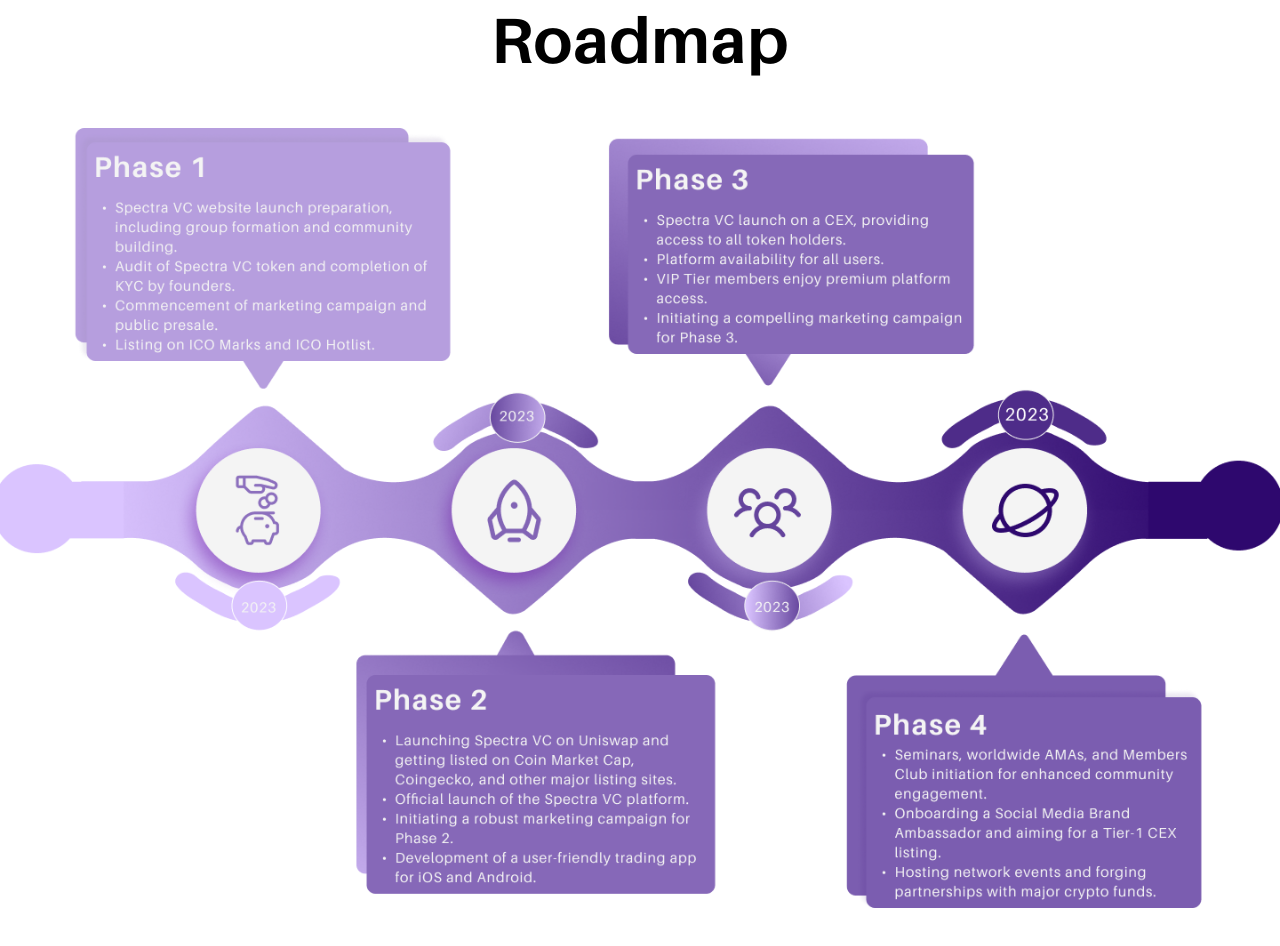
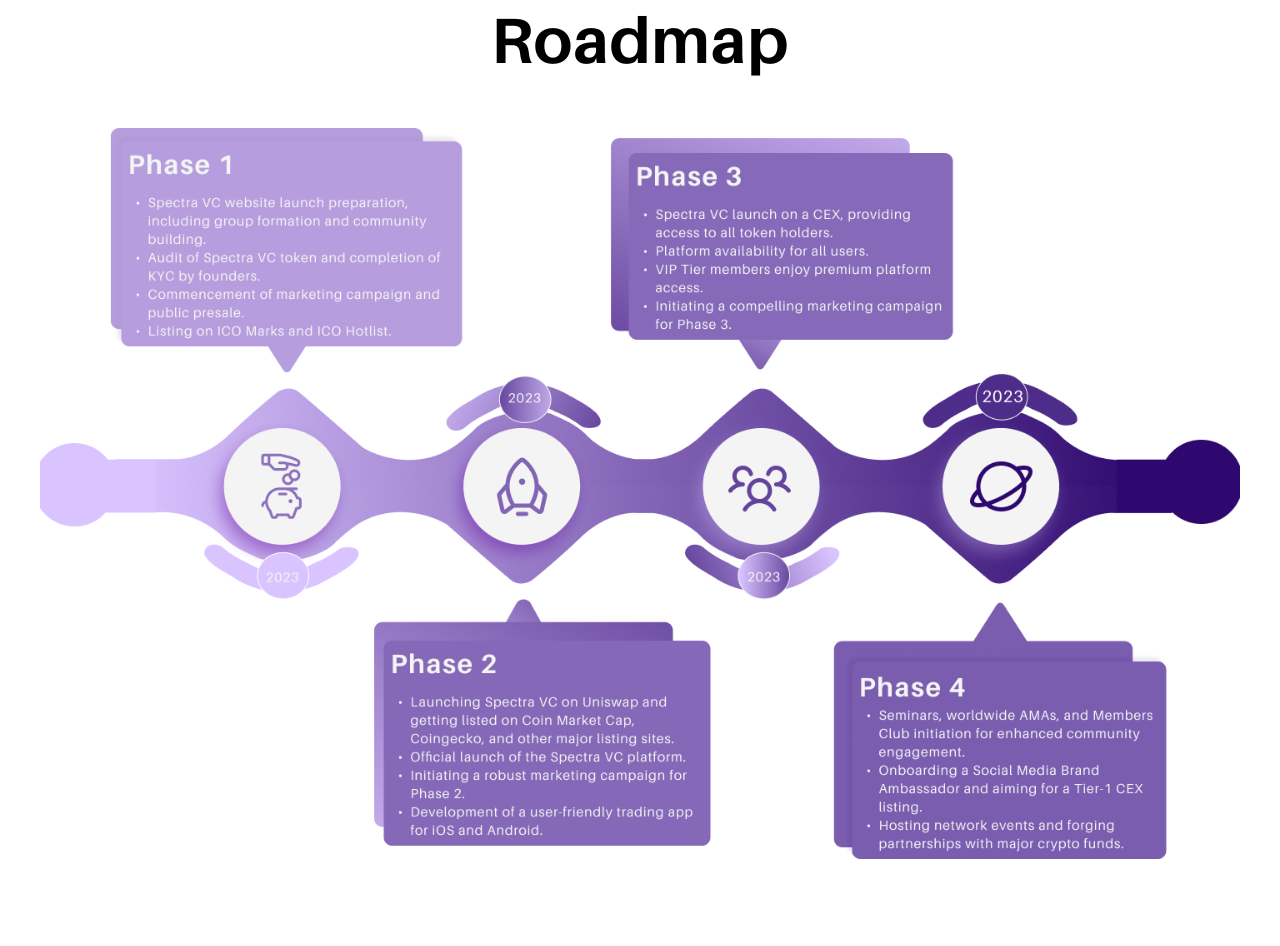
Before and after one commit to usmanwasim/Spectra-v2, a React (Vite) app: page / in a window 1280 px wide. Shown: the part 6260-7206 px from the top of the page. Built offline with nearby package versions, Linux system fonts and the light colour scheme; the HTML template or start-up script is replaced by a standard one.

Commit message:
fixes as requested

```diff
--- a/src/components/Faq.jsx
+++ b/src/components/Faq.jsx
@@ -7,14 +7,14 @@
 import RightIcon from '@mui/icons-material/ChevronRight';
 import DownIcon from '@mui/icons-material/KeyboardArrowUp';
 
-let accordiantData = [
+const accordiantData = [
     {
         heading: 'What is Spectra VC?',
         detail: 'Spectra VC is a venture capital fund that invests in blockchain and technology-based projects with the goal of generating returns for investors',
     },
     {
         heading: 'What are the benefits of investing in Spectra VC?',
-        detail: 'By investing in Spectra VC, you gain access to income-generating opportunities in the blockchain and technology space without any initial capital requirements. Our sustainable management practices and strict investment criteria ensure that your investment is managed ethically and responsibly.',
+        detail: 'Investing in Spectra VC brings exclusive exclusive pre-ICOs opportunity, voting rights, higher success rates, quarterly dividends, and expertise in blockchain and technology. With a proven track record, strategic partnerships, and a deflationary token model, Spectra VC offers a lucrative investment opportunity for strong returns in a thriving blockchain ecosystem.',
     },
     {
         heading: 'How does Spectra VC generate returns for investors?',
@@ -25,7 +25,7 @@
         detail: 'No, there is no minimum investment required to invest in Spectra VC.',
     },
 ];
-let accordiantData1 = [
+const accordiantData1 = [
     {
         heading: 'How can I track the performance of my investment in Spectra VC?',
         detail: 'Spectra VC provides regular updates and reports on the performance of our investments to our investors.',
--- a/src/components/Roadmap.jsx
+++ b/src/components/Roadmap.jsx
@@ -24,13 +24,12 @@
                 <Box
                     sx={{
                         overflowX: 'auto',
-                        // width: '95%',
-                        mx: 'auto',
-                        // height: { xs: '70vh', sm: '100vh' },
+                        display: {sx: 'block', md: 'flex'},
+                        justifyContent: 'center',
                         '&::-webkit-scrollbar': { display: 'none' },
                     }}
                 >
-                    <img src={roadmap} alt="" style={{ minWidth: '720px', width: '100%' }} />
+                    <img src={roadmap} alt="" style={{ minWidth: '720px', width: '100%', maxWidth: '1200px' }} />
                 </Box>
             </Box>
         </>
```
